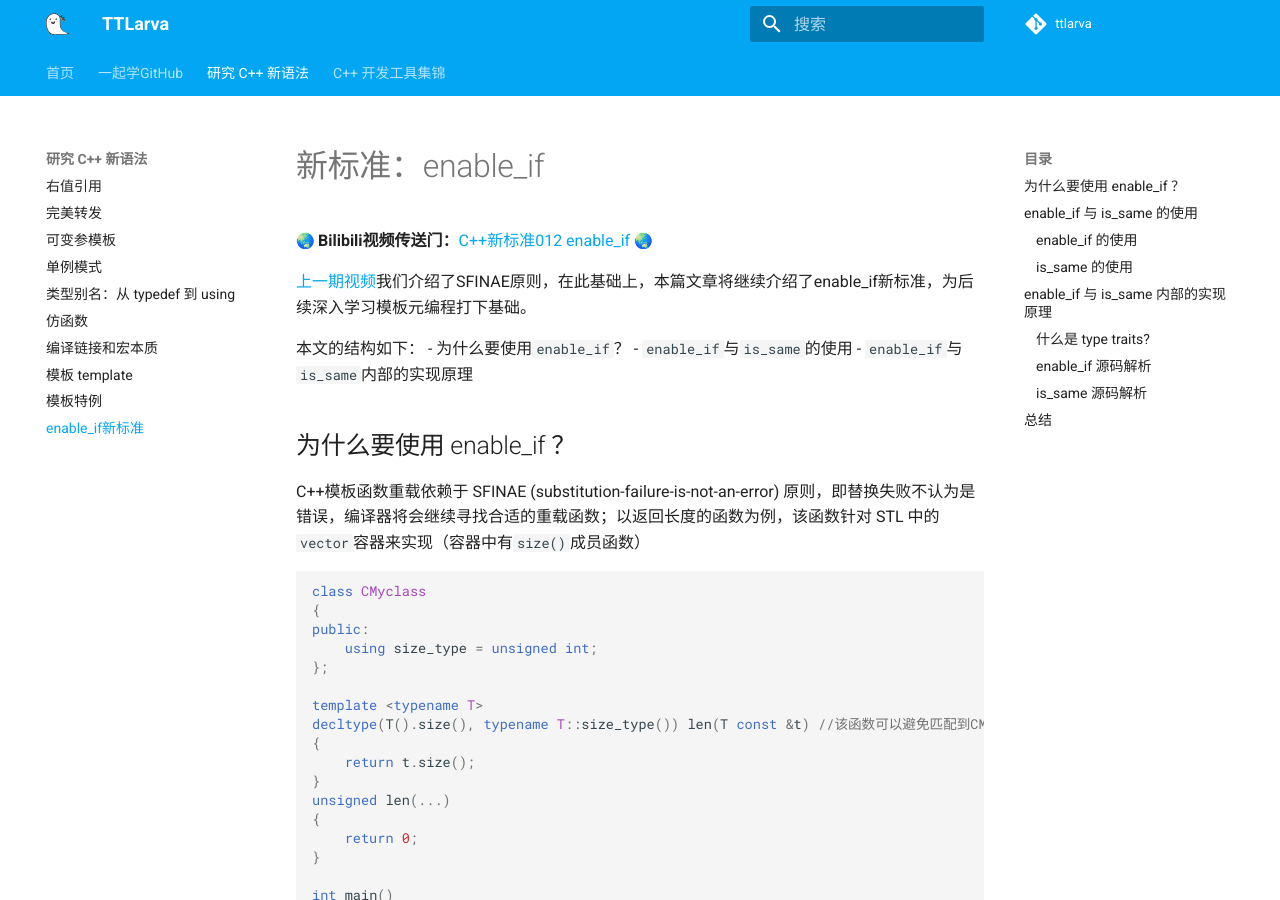
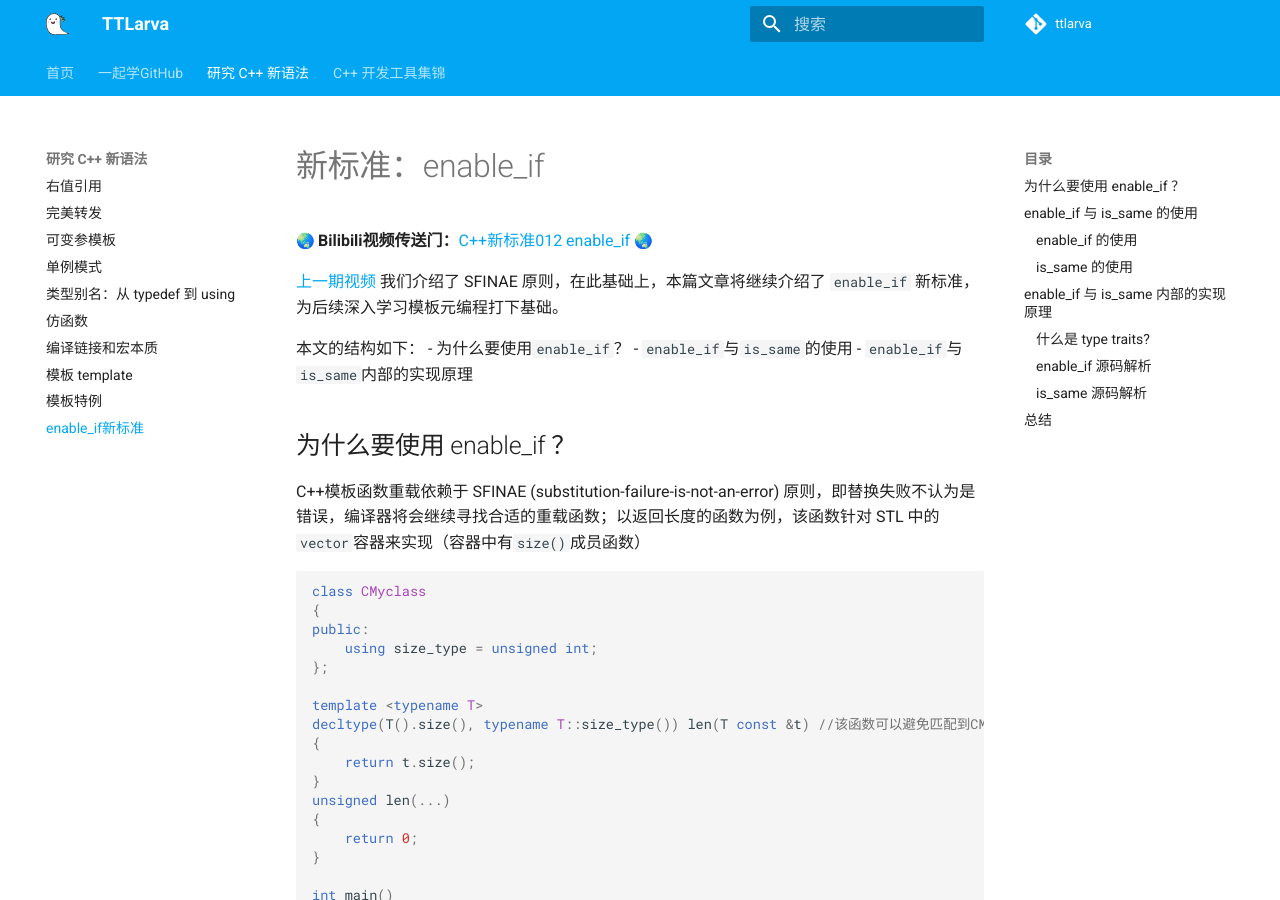
Before and after one commit to ttttLarva/Larva, an MkDocs documentation site: the page built from docs/learn_cpp/012_enable_if.md, in a window 1280 px wide and 900 px high. Built offline with MkDocs 1.6.1 and Material for MkDocs 9.7.7, drawn with Linux system fonts in a browser that asks for light colours; emoji names are drawn with the system emoji font; comment, search, counter and statistics services are not loaded; the version menu is left out.

```diff
--- a/docs/learn_cpp/012_enable_if.md
+++ b/docs/learn_cpp/012_enable_if.md
@@ -1,7 +1,7 @@
 # 新标准：enable_if
 :earth_asia: **Bilibili视频传送门：**[C++新标准012  enable_if](https://www.bilibili.com/video/BV1Tv4y1N73A?spm_id_from=333.999.0.0&vd_source=0184d13a7c21515c19c1cdb9230751c8) :earth_asia:
 
-[上一期视频](https://www.bilibili.com/video/BV1yr4y1t7qo?spm_id_from=333.999.0.0&vd_source=0184d13a7c21515c19c1cdb9230751c8)我们介绍了SFINAE原则，在此基础上，本篇文章将继续介绍了enable_if新标准，为后续深入学习模板元编程打下基础。
+[上一期视频](https://www.bilibili.com/video/BV1yr4y1t7qo?spm_id_from=333.999.0.0&vd_source=0184d13a7c21515c19c1cdb9230751c8) 我们介绍了 SFINAE 原则，在此基础上，本篇文章将继续介绍了 `enable_if` 新标准，为后续深入学习模板元编程打下基础。
 
 本文的结构如下：
 - 为什么要使用`enable_if`？
```
